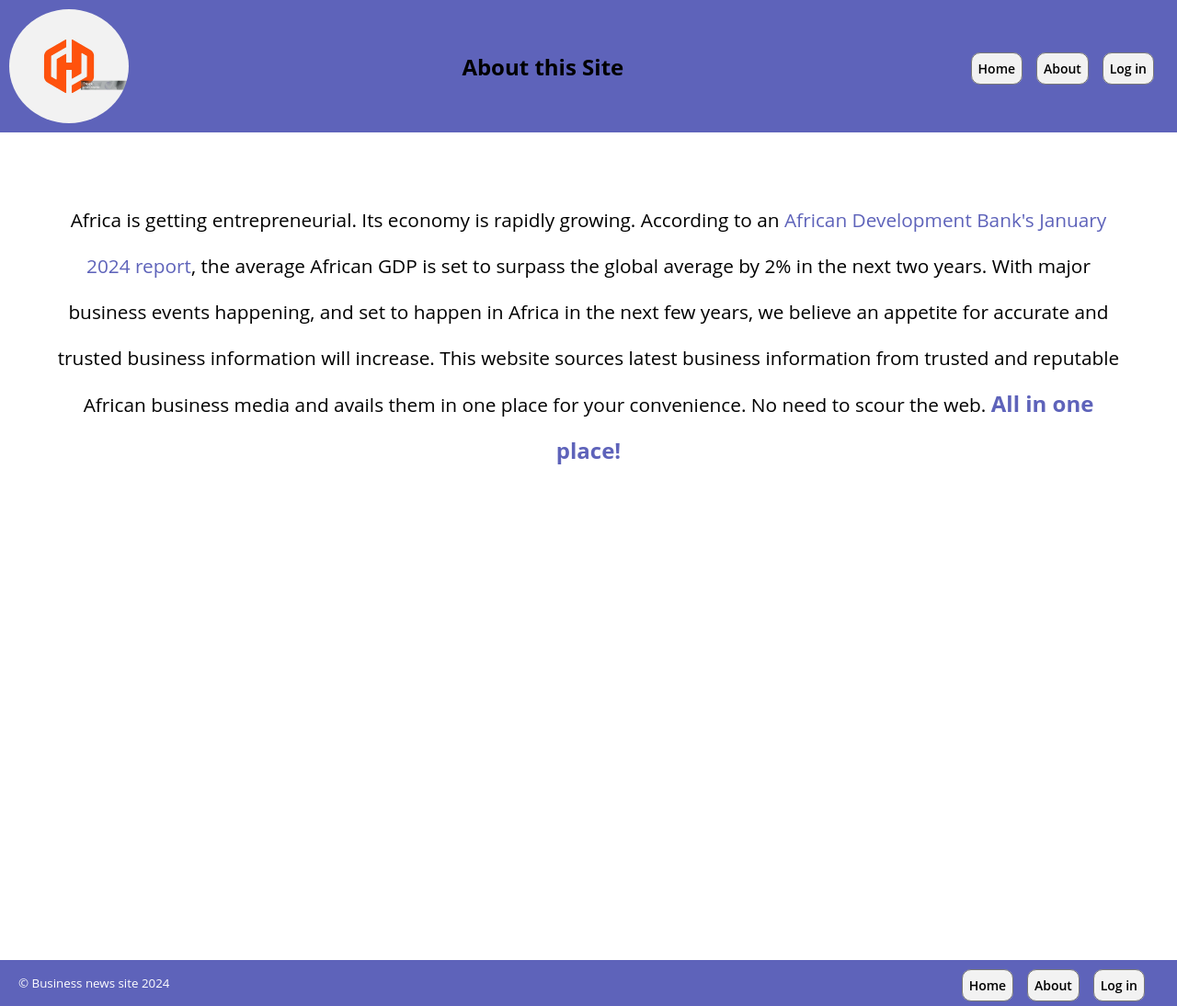
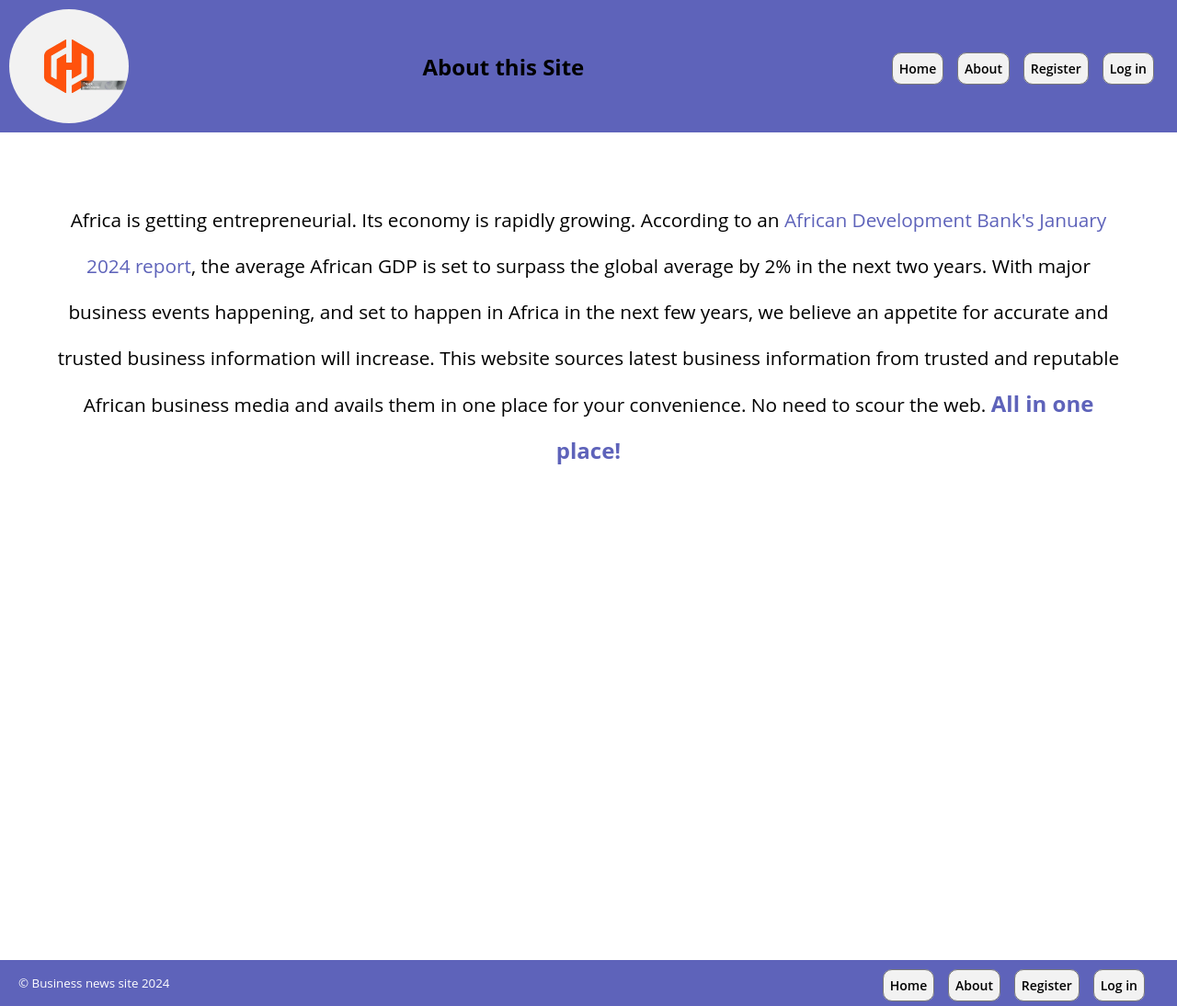
Before and after one commit to Nickodhiambo/Business-News-Web, a Django app: template templates/about.html in a window 1280 px wide. Shown: the whole page at 92% size. Run offline with Django 3.2, Linux system fonts and the light colour scheme; the template is opened without the code that fills it, so the values that code supplies are empty.

Commit message:
Modify UI

```diff
--- a/templates/about.html
+++ b/templates/about.html
@@ -20,6 +20,7 @@
 		        Hello, {{ user }}
 			<a href="{% url 'users:logout' %}">Log out</a>
 		    {% else %}
+		    	<a href="{% url 'users:register' %}">Register</a>
 		        <a href="{% url 'users:login' %}">Log in</a>
 		    {% endif %}
                 </nav>
@@ -37,6 +38,7 @@
 		        Hello, {{ user }}
 			<a href="{% url 'users:logout' %}">Log out</a>
 		    {% else %}
+		    	<a href="{% url 'users:register' %}">Register</a>
 		        <a href="{% url 'users:login' %}">Log in</a>
 		    {% endif %}
                 </nav>
--- a/users/templates/users/login.html
+++ b/users/templates/users/login.html
@@ -16,7 +16,7 @@
 		<!-- <input type="hidden" name="csrfmiddlewaretoken" value="4VOf5qaNXCRbKLQwog6nei7YGgX4Ud6wK1EZ2pXiHWdSIKY5ZJMHclBidcvqtjkG">-->
 		{% csrf_token %}
                 <p class="username">
-                    <label for="id_username">Username:</label>
+                    <label for="id_username">Email:</label>
                     <input type="text" name="username" autofocus="" autocapitalize="none" autocomplete="username" maxlength="150" required="" id="id_username" placeholder="Enter your email">
                 </p>
                 <p class="password">
```
